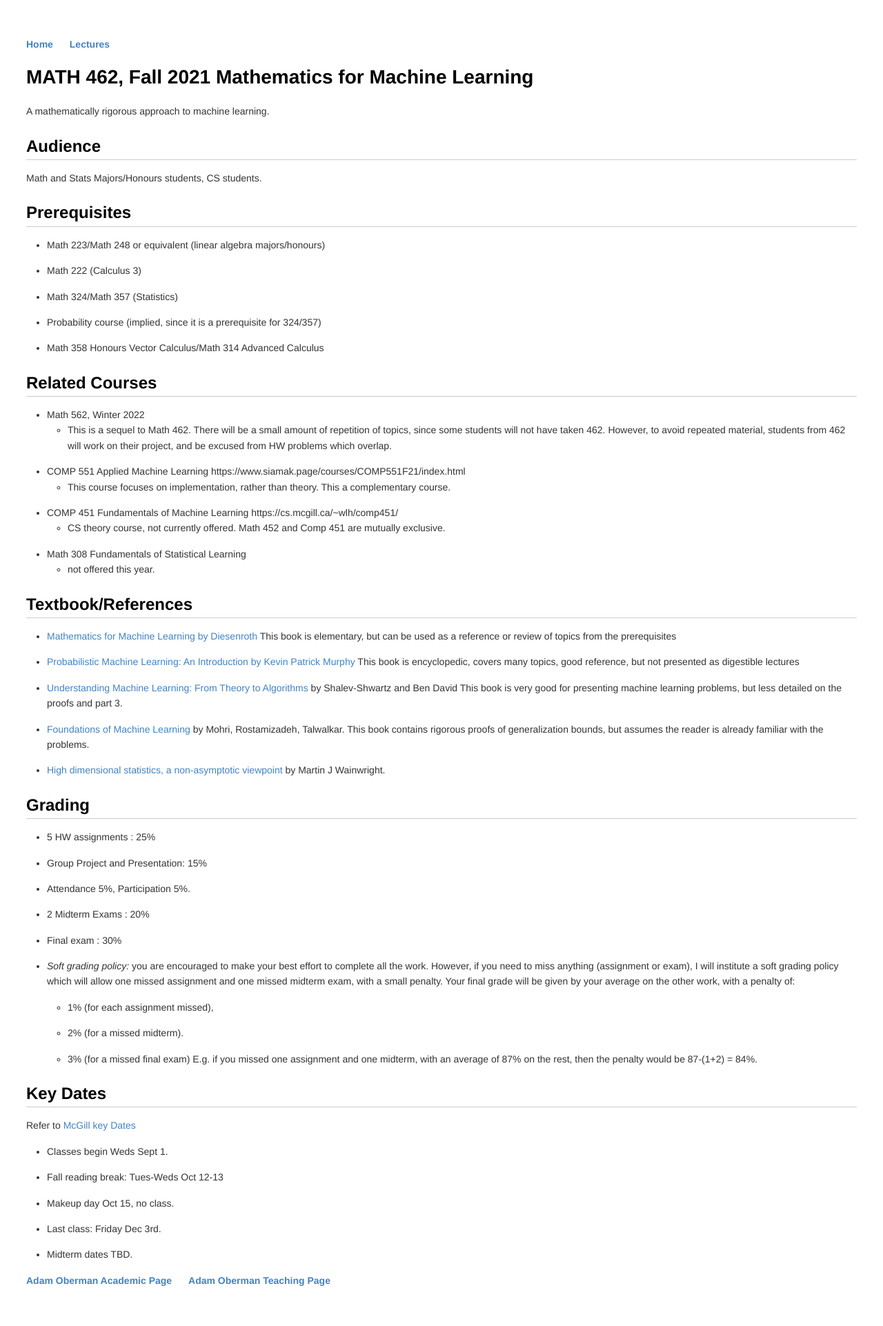
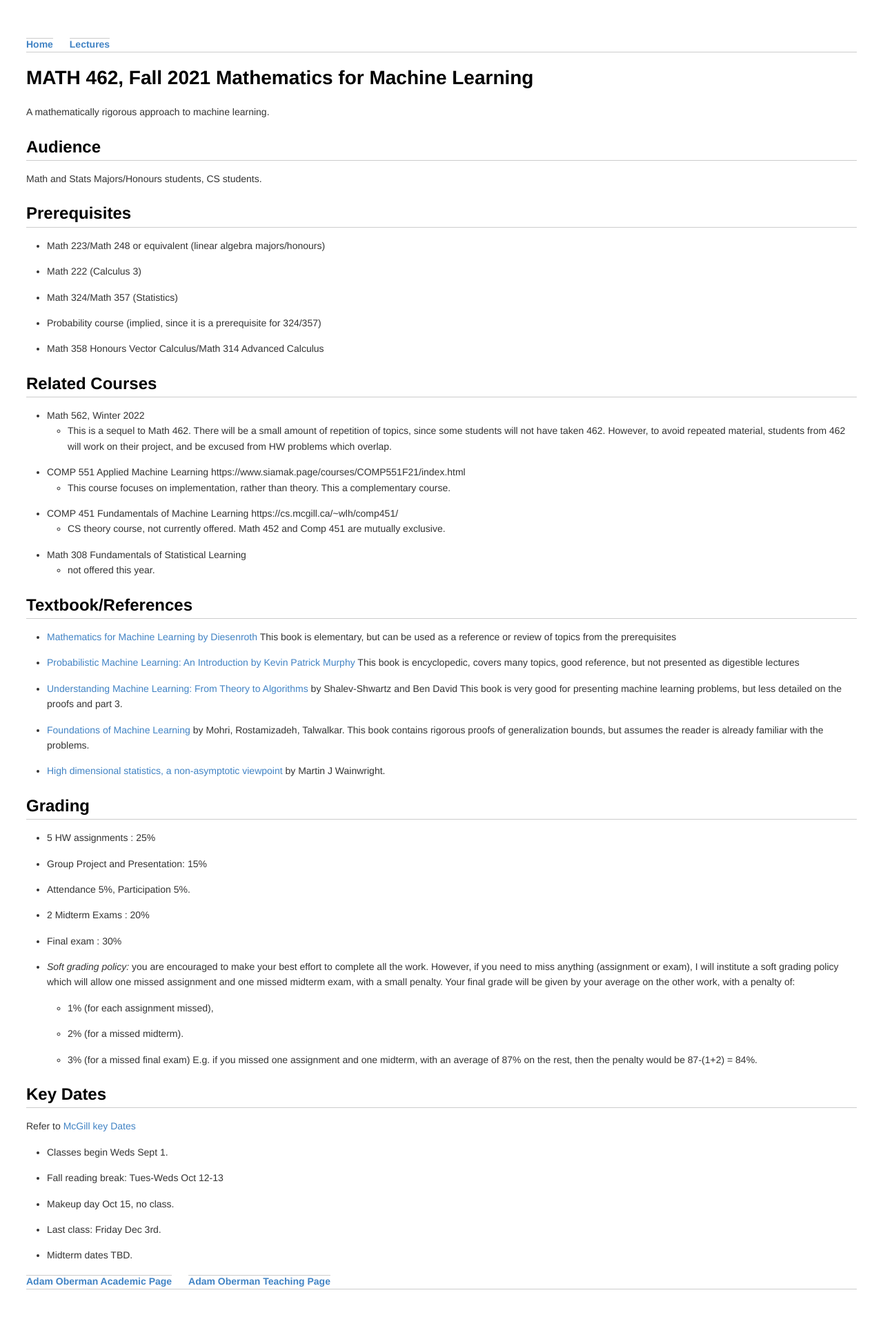
Before and after one commit to adam-oberman/adam-oberman.github.io, a Jekyll site: the page built from README.md, in a window 1280 px wide. Shown: the whole page at 69% size. Built offline with Jekyll 4.4.1, drawn with Linux system fonts in a browser that asks for light colours; our own code applies the rules of GitHub Pages for plain Markdown files.

Commit message:
continue style tweaks

```diff
--- a/css/main.css
+++ b/css/main.css
@@ -409,10 +409,12 @@ nav ul, footer ul {
     font-family:'Helvetica', 'Arial', 'Sans-Serif';
     padding: 0px;
     list-style: none;
+    border-bottom: 1px solid #cccccc;
     font-weight: bold;
 }
 nav ul li, footer ul li {
     display: inline;
+    border-top: 1px solid #cccccc;
     margin-right: 20px;
 }
 
```
